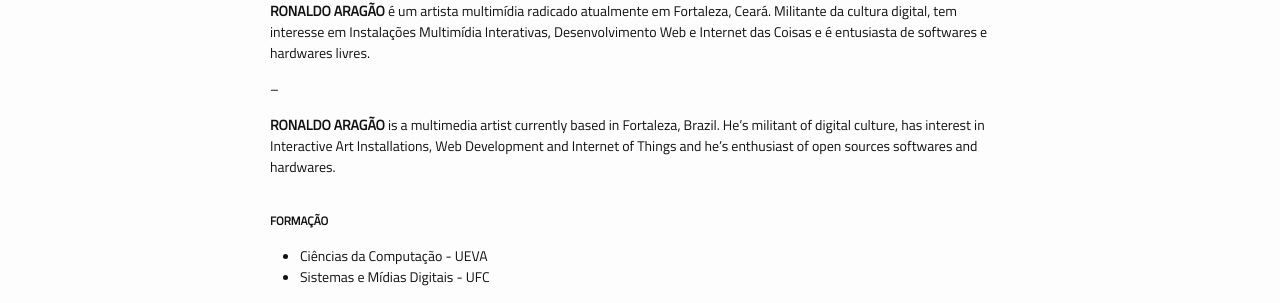
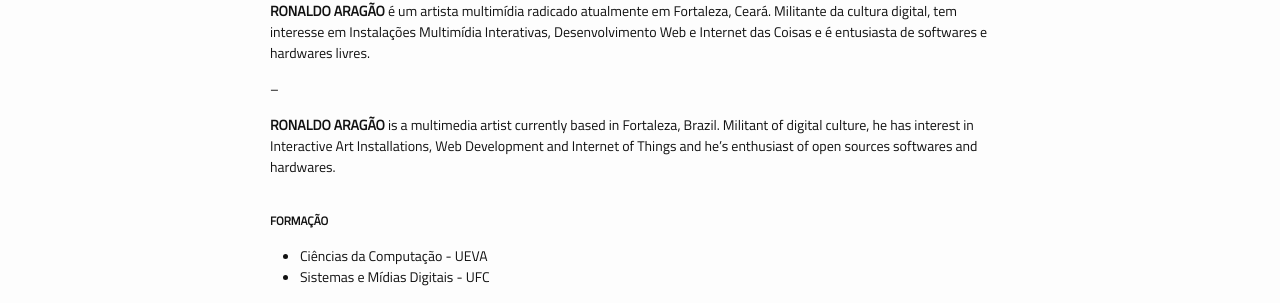
Before and after one commit to ronaldoarg/ronaldoarg.github.io, a Jekyll site: the page built from about.md, in a window 1280 px wide. Shown: the part 112-415 px from the top of the page. Built offline with Jekyll 4.4.1, drawn with Linux system fonts in a browser that asks for light colours; nearby versions of some CDN libraries.

Commit message:
New post

```diff
--- a/about.md
+++ b/about.md
@@ -8,7 +8,7 @@ permalink: /about/
 
 --
 
-**RONALDO ARAGÃO** is a multimedia artist currently based in Fortaleza, Brazil. He's militant of digital culture, has interest in Interactive Art Installations, Web Development and Internet of Things and he's enthusiast of open sources softwares and hardwares.
+**RONALDO ARAGÃO** is a multimedia artist currently based in Fortaleza, Brazil. Militant of digital culture, he has interest in Interactive Art Installations, Web Development and Internet of Things and he's enthusiast of open sources softwares and hardwares.
 <br/>
 <br/>
 
```
